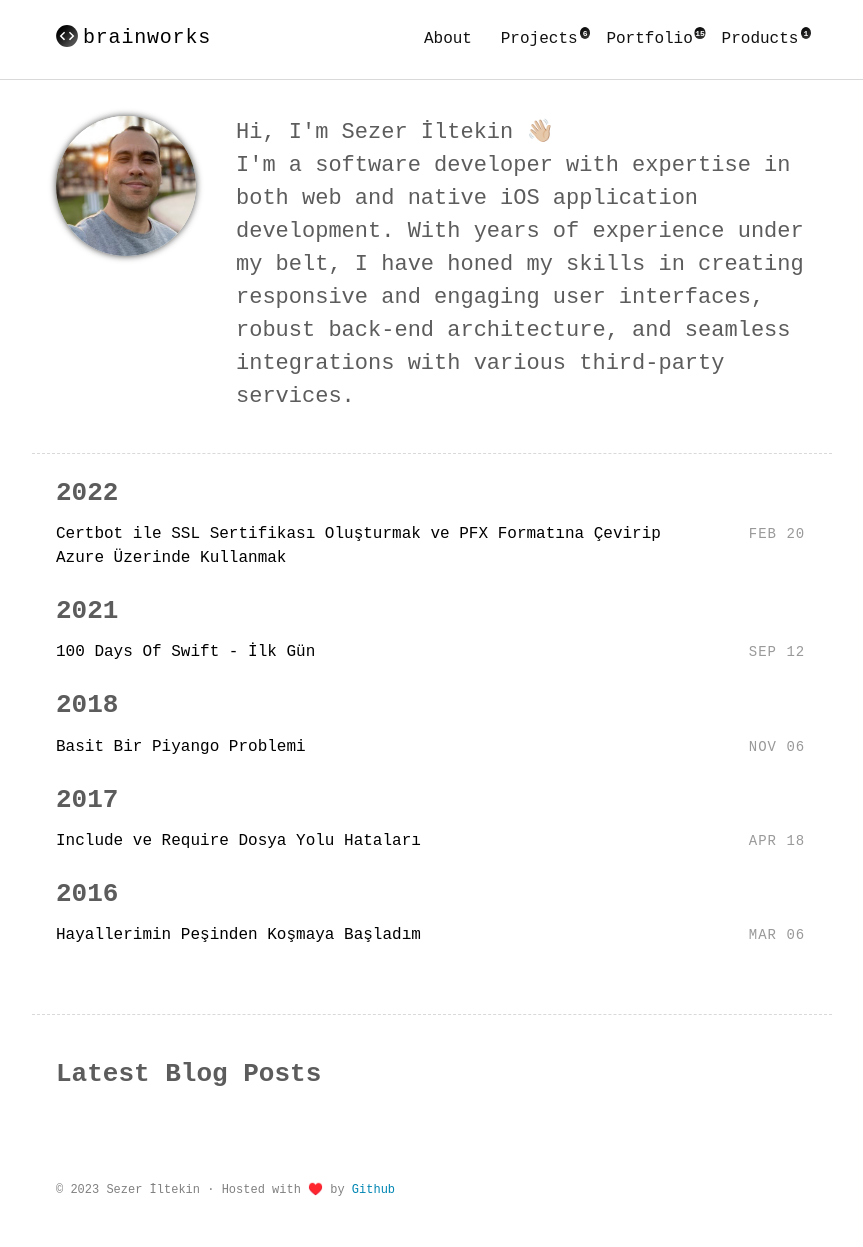
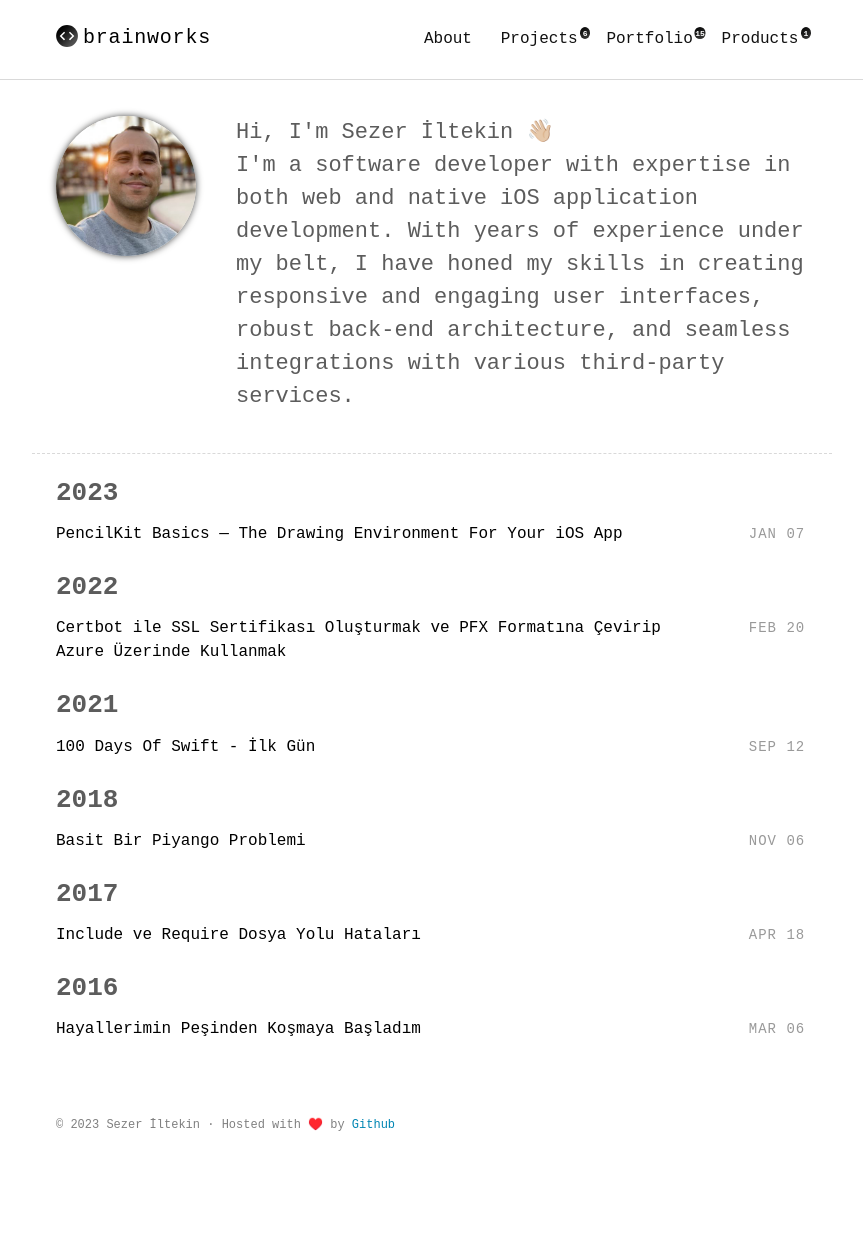
Before and after one commit to iltekin/iltekin.github.io, a Jekyll site: the page built from index.html, in a window 1280 px wide. Shown: the whole page, without its empty margins (208-1071 px from the left). Built offline with Jekyll 4.4.1, drawn with Linux system fonts in a browser that asks for light colours; some web fonts are replaced; after the commit the page ends 1182 px from its top, so only the background shows below that.

Commit message:
edit title

```diff
--- a/Gemfile
+++ b/Gemfile
@@ -4,7 +4,6 @@ group :jekyll_plugins do
     gem "jekyll-sitemap"
     gem "bourbon"
     gem "jekyll-paginate"
-    gem "jekyll-display-medium-posts"
 end
 gem 'html-proofer'
 gem 'tzinfo'
--- a/_config.yml
+++ b/_config.yml
@@ -45,7 +45,6 @@ plugins:
   - bourbon
   - jekyll-paginate
   - jekyll-redirect-from
-  - jekyll-display-medium-posts
 
 # navbar pages
 navbar:
--- /dev/null
+++ b/_posts/2023-01-07-pencilkit-basics-the-drawing-environment-for-your-ios-app.md
@@ -0,0 +1,8 @@
+---
+layout: post
+title: "PencilKit Basics — The Drawing Environment For Your iOS App"
+redirect_to: https://iltekin.medium.com/pencilkit-basics-the-drawing-environment-for-your-ios-app-ced65fb0ff8a
+comments: false
+description: ""
+keywords: ""
+---
--- a/index.html
+++ b/index.html
@@ -25,20 +25,3 @@ title: Home
   </div>
 
 </section>
-
-<section class="post-list">
-  <div class="container" style="border-top: 1px dashed #d9d9d9; margin-top: 40px;">
-    <h2> Latest Blog Posts </h2>
-
-    {% for e in site.medium_posts %}
-
-    <div class="row">
-      <h3>{{e.title}}</h3>
-      <p>{{e.feed_content}}</p>
-
-      {% endfor %}
-
-    </div>
-  </div>
-
-</section>
```
